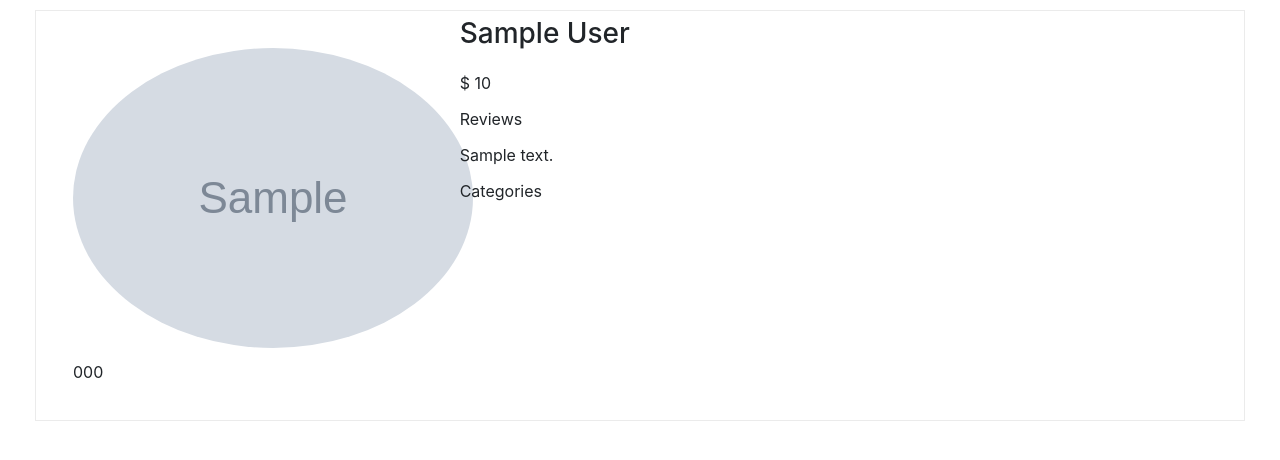
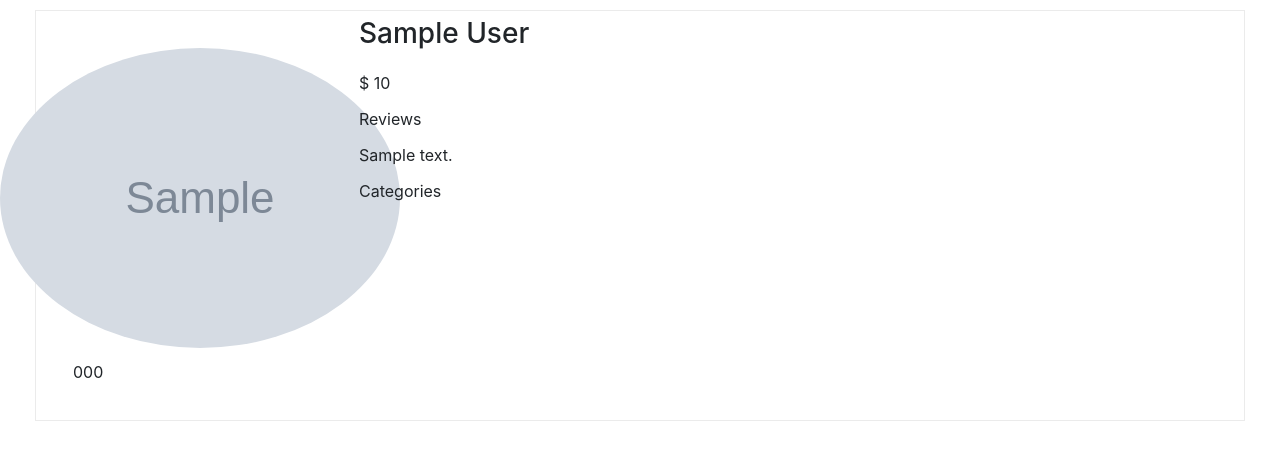
Before and after one commit to richardfogaca/codetutors, a Flask app: template app/templates/index.html in a window 1280 px wide. Shown: the part 82-542 px from the top of the page. Run offline with Flask 2, Linux system fonts and the light colour scheme; the template is opened without the code that fills it: most values are stand-ins (such as "Sample title", 1, 10 or a date in 2020); grey boxes marked "Sample" are stand-in pictures; parts of the project's set-up code (start-up, migrations or seed data) failed here and were passed over; some libraries are stand-ins or nearby versions.

Commit message:
layout adjustments

```diff
--- a/app/routes.py
+++ b/app/routes.py
@@ -106,6 +106,16 @@ def profile(tutor_id):
 
     return render_template('profile.html', user=user, tutor=tutor, is_owner=is_owner,
         is_following=is_following, is_tutor=is_tutor)
+
+@app.route('/profile/<int:tutor_id>/followers', methods=['GET'])
+@login_required
+def followers(tutor_id):
+    pass
+
+@app.route('/profile/<int:tutor_id>/followers', methods=['GET'])
+@login_required
+def followers(tutor_id):
+    pass
 
 @app.route('/edit_profile', methods=['GET', 'POST'])
 @login_required
--- a/app/templates/index.html
+++ b/app/templates/index.html
@@ -13,10 +13,10 @@
 
 <div class="profile-container container-fluid">
         <div class="row justify-content-center">
-            <div class="profile-image col-4">
+            <div class="profile-image col-3">
             <ul>
                 {% if data['user'][i].profile_img %}
-                    <li><img class="avatar" src="{{ url_for('display_image', filename=data['user'][i].profile_img) }}" alt="User thumbnail"></li>
+                    <li class="d-flex justify-content-center"><img class="avatar" src="{{ url_for('display_image', filename=data['user'][i].profile_img) }}" alt="User thumbnail"></li>
                 {% else %}
                     <li><img class="avatar" src="{{ data['user'][i].avatar() }}" alt="User thumbnail"></li>
                 {% endif %}
@@ -25,7 +25,7 @@
                 {% endif %}
             </ul>
             </div>
-            <div class="col-8">
+            <div class="col-9 justify-content-center">
                 <li><h3>{{ data['user'][i].first_name }} {{ data['user'][i].last_name }}</h3></li>
                 {% if data['tutor'][i].price %}
                     <li>$ {{ data['tutor'][i].price }}</li>
```
